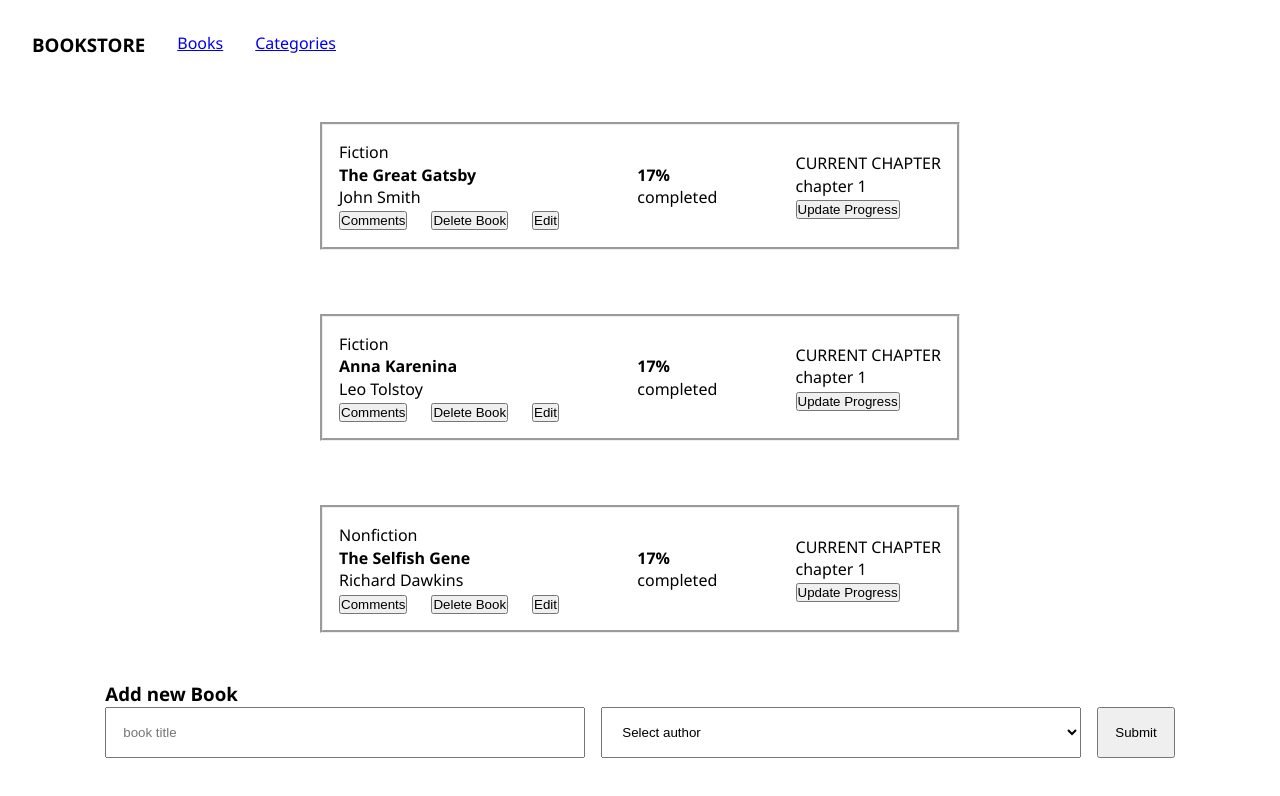
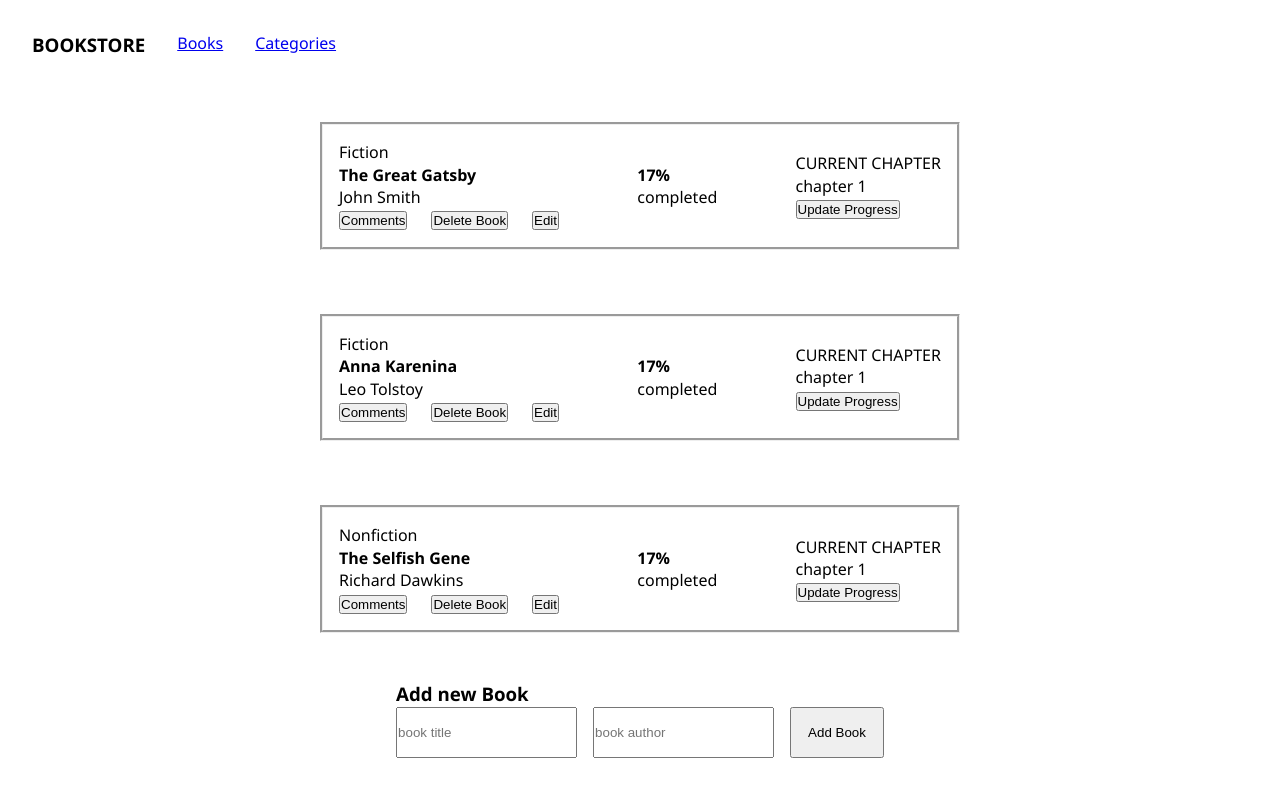
Before and after one commit to danielamoreno699/bookstore, a React (Vite) app: page /Books in a window 1280 px wide. Shown: the top 796 px of the page. Built offline with nearby package versions, Linux system fonts and the light colour scheme.

Commit message:
Include AddBook action through dispatch on form

```diff
--- a/src/components/bookItem.jsx
+++ b/src/components/bookItem.jsx
@@ -1,6 +1,6 @@
 import PropTypes from 'prop-types';
 import { useDispatch } from 'react-redux'
-import { addBook, removeBook } from '@/redux/books/booksSlice';
+import {  removeBook } from '@/redux/books/booksSlice';
 
 const BookItem = ({ item_id, title, author, category} ) => {
   const dispatch = useDispatch()
@@ -53,8 +53,6 @@ const BookItem = ({ item_id, title, author, category} ) => {
     category: PropTypes.string.isRequired,
     title: PropTypes.string.isRequired,
     author: PropTypes.string.isRequired,
-    chapter: PropTypes.string.isRequired,
-    progress: PropTypes.string.isRequired,
     item_id: PropTypes.string.isRequired,
   };
   export default BookItem;
--- a/src/components/bookList.jsx
+++ b/src/components/bookList.jsx
@@ -1,11 +1,11 @@
 
-import { useDispatch, useSelector } from "react-redux";
+import {  useSelector } from "react-redux";
 import Form from "./form";
 import BookItem from "./bookItem";
 
 
 const Books = () => {
-  const dispatch = useDispatch()
+
   const {bookList} = useSelector((store) => store.book)
 
 
--- a/src/components/form.jsx
+++ b/src/components/form.jsx
@@ -1,37 +1,51 @@
-
+import { addBook } from '@/redux/books/booksSlice';
+import { useDispatch } from 'react-redux';
+import { useState } from 'react';
 
 const Form = () => {
+  const dispatch = useDispatch();
+  const [formSubmitted, setformSubmitted] = useState(false);
+  const [formValues, setformValues] = useState({
+    title: '',
+    author: '',
+  });
 
+  const onInputChange = ({ target }) => {
+    setformValues({
+      ...formValues,
+      [target.name]: target.value,
+    });
+  };
 
-    const authors = [
-      { name: 'Author 1', value: 'title1' },
-      { name: 'Author 2', value: 'title2' },
-      { name: 'Author 3', value: 'title3' },
-    ];
+  const onSubmit = (event) => {
+    event.preventDefault();
+    setformSubmitted(true);
+
+    if (formValues.title.trim().length <= 0 || formValues.author.trim().length <= 0) {
+      setformSubmitted(false);
+      return;
+    }
+
+    dispatch(addBook(formValues));
+
+    setformSubmitted(false);
+  };
 
   return (
     <>
       <div className="form-container">
         <h3>Add new Book</h3>
-          <form className="form">
+        <form className="form" onSubmit={onSubmit}>
+          <input type="text" placeholder="book title" value={formValues.title} name="title" onChange={onInputChange} />
           <input
             type="text"
-              placeholder="book title"
-              className="input"
+            placeholder="book author"
+            value={formValues.author}
+            name="author"
+            onChange={onInputChange}
           />
-            <select className="input">
-              <option value="" selected disabled hidden>
-                Select author
-              </option>
-              {authors.map(author => (
-                <option key={author.value} value={author.value}>
-                  {author.name}
-                </option>
-              ))}
-            </select>
-
           <button className="btn-submit" type="submit">
-              Submit
+            Add Book
           </button>
         </form>
       </div>
--- a/src/redux/books/booksSlice.js
+++ b/src/redux/books/booksSlice.js
@@ -12,7 +12,7 @@ export const bookSlice = createSlice({
     initialState,
     reducers: {
             addBook: (state, action) => {
-                state.push(action.payload)
+                state.bookList.push(action.payload)
             },
             removeBook: (state, action) => {
                 const itemId = action.payload
```
Lines whose indentation alone changed are shown as unchanged.
